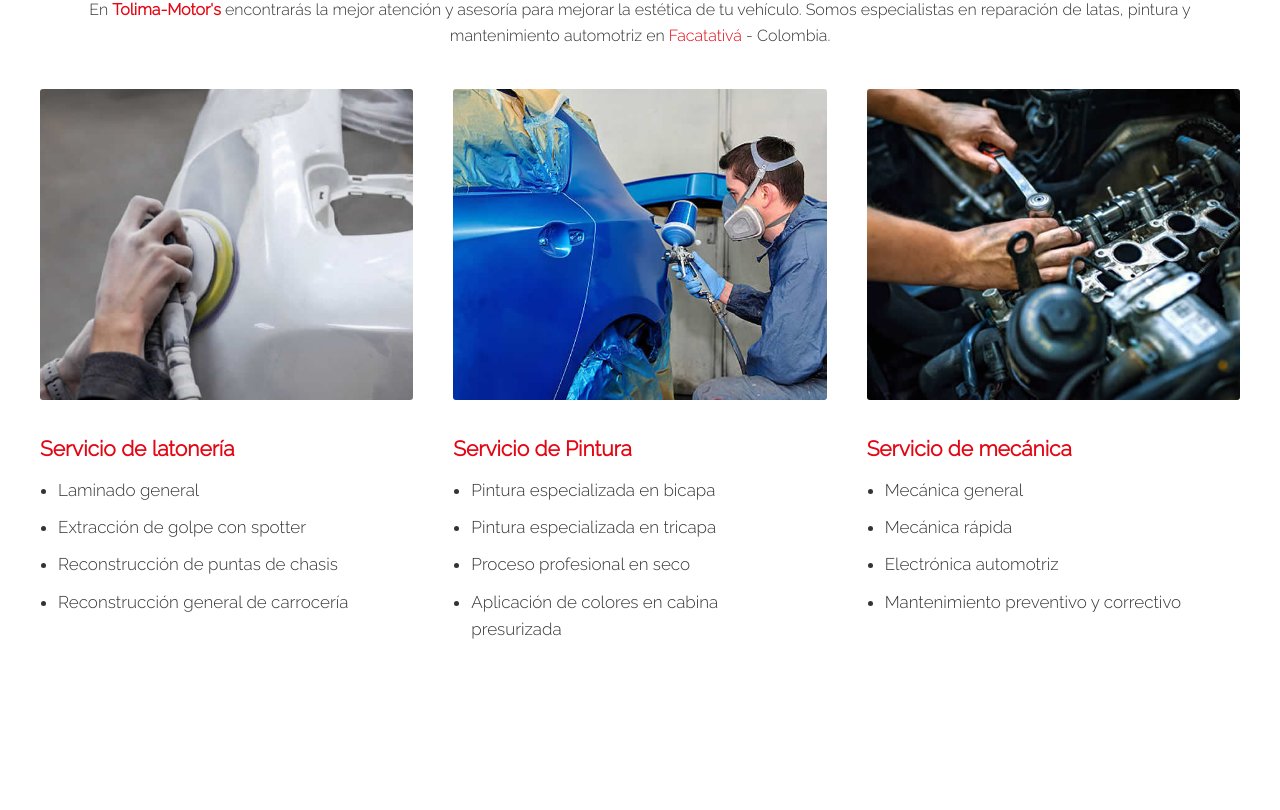
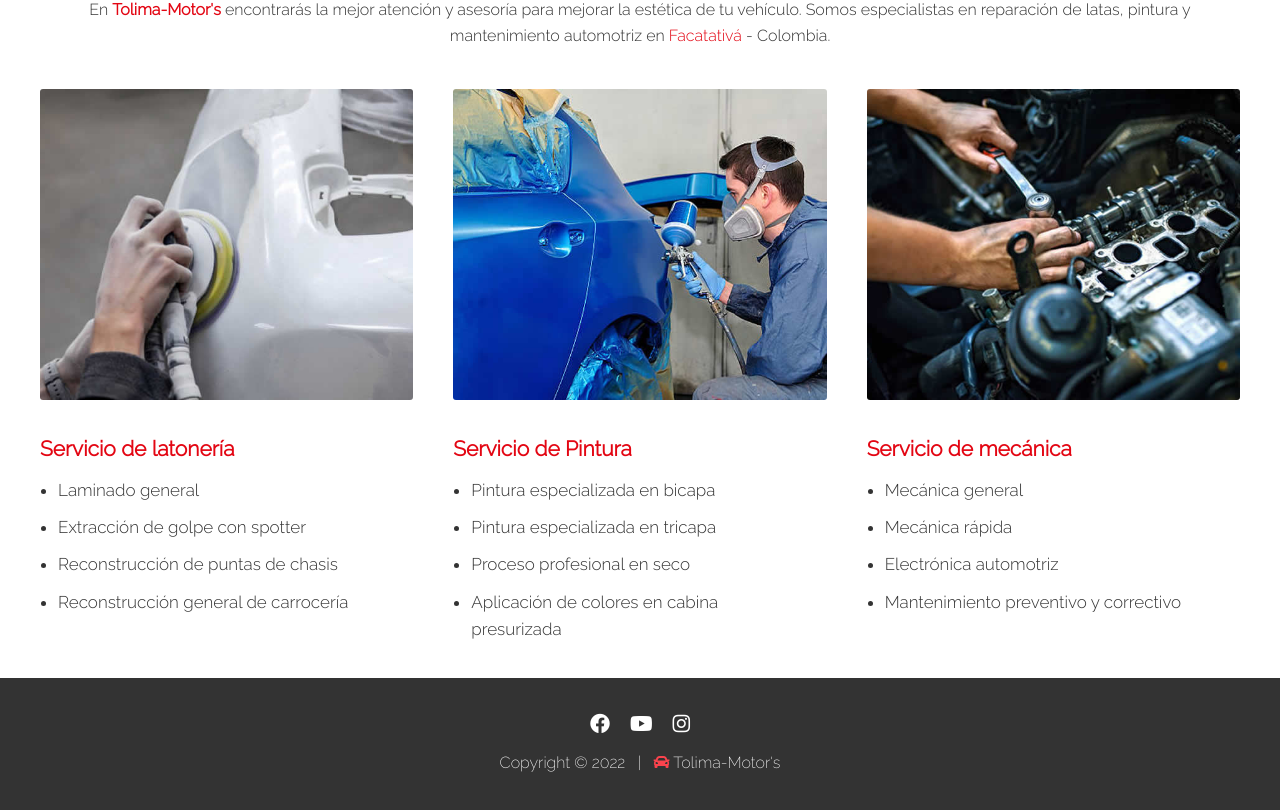
Before and after one commit to idriverag4/tolima-motor, a React (Vite) app: page / in a window 1280 px wide. Shown: the part 1620-2430 px from the top of the page. Before the commit the page ends 2298 px from the top, so only its background shows below. Built offline with nearby package versions, Linux system fonts and the light colour scheme.

Commit message:
creacion del footer

```diff
--- a/src/TolimaMotor.jsx
+++ b/src/TolimaMotor.jsx
@@ -1,4 +1,5 @@
 import React from 'react'
+import { Footer } from './components/Footer'
 import { Header } from './components/Header'
 import { Section1 } from './components/Section1'
 import { Section2 } from './components/Section2'
@@ -11,6 +12,7 @@ export const TolimaMotor = () => {
             <Section1/>
             <Section2/>
             <Section3/>
+            <Footer/>
         </>
     )
 }
--- /dev/null
+++ b/src/components/Footer.jsx
@@ -0,0 +1,18 @@
+import React from 'react'
+
+export const Footer = () => {
+    return (
+        <>
+            <footer id="footer" className="footer bg-dark">
+                <div className="socials">
+                    <a href="https://web.facebook.com/evavic44" rel="noreferrer noopener"><i className="fab fa-facebook"></i></a>
+                    <a href="https://www.youtube.com/channel/UC1ZFB6oOjVe24G6Z4EjwA8w?view_as=subscriber" rel="noreferrer noopener"><i className="fab fa-youtube"></i></a>
+                    <a href="https://www.linkedin.com/in/victor-eke-2722711a4/" rel="noreferrer noopener"><i className="fab fa-instagram"></i></a>
+                </div>
+                <p>
+                    Copyright &copy; 2022 &nbsp; | &nbsp; <a href="thankyou.html"><i className="fas fa-car text-primary"></i></a> Tolima-Motor's
+                </p>
+            </footer>
+        </>
+    )
+}
```
